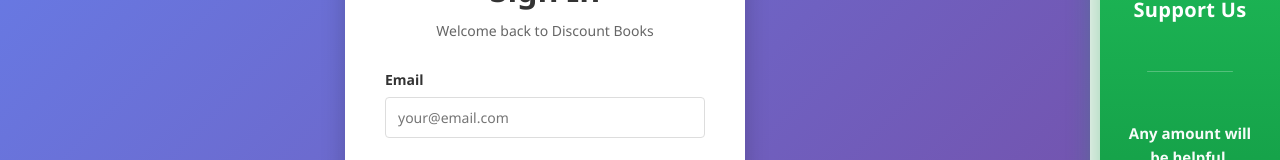
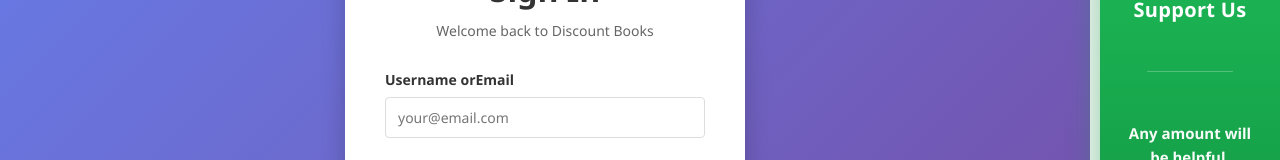
Before and after one commit to SiddharthT123/Book-Bucks, a React (Create React App) app in the folder frontend/: page /login in a window 1280 px wide. Shown: the part 278-438 px from the top of the page. Built offline with nearby package versions, Linux system fonts and the light colour scheme; no server answers; the HTML template or start-up script is replaced by a standard one.

Commit message:
Allow username login input

```diff
--- a/frontend/src/pages/Login.js
+++ b/frontend/src/pages/Login.js
@@ -92,9 +92,9 @@
 
         <form onSubmit={handleSubmit}>
           <div className="form-group">
-            <label htmlFor="email">Email</label>
+            <label htmlFor="email">Username orEmail</label>
             <input
-              type="email"
+              type="text"
               id="email"
               name="email"
               value={formData.email}
```
